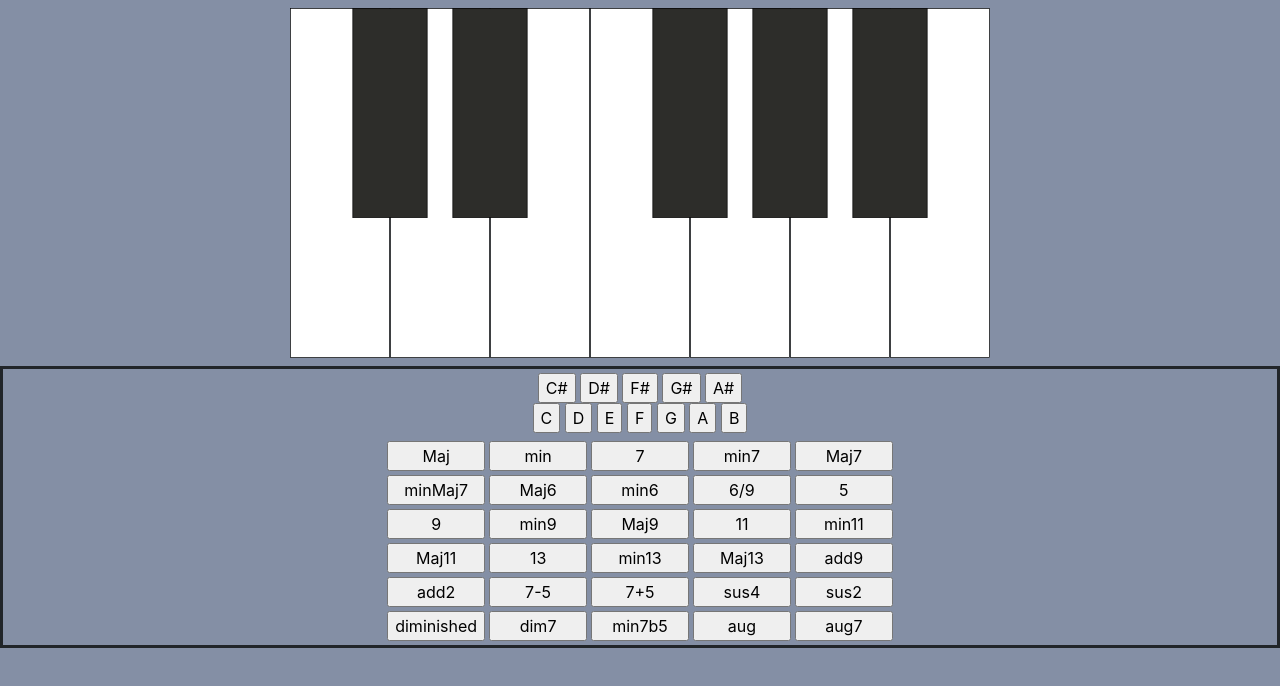
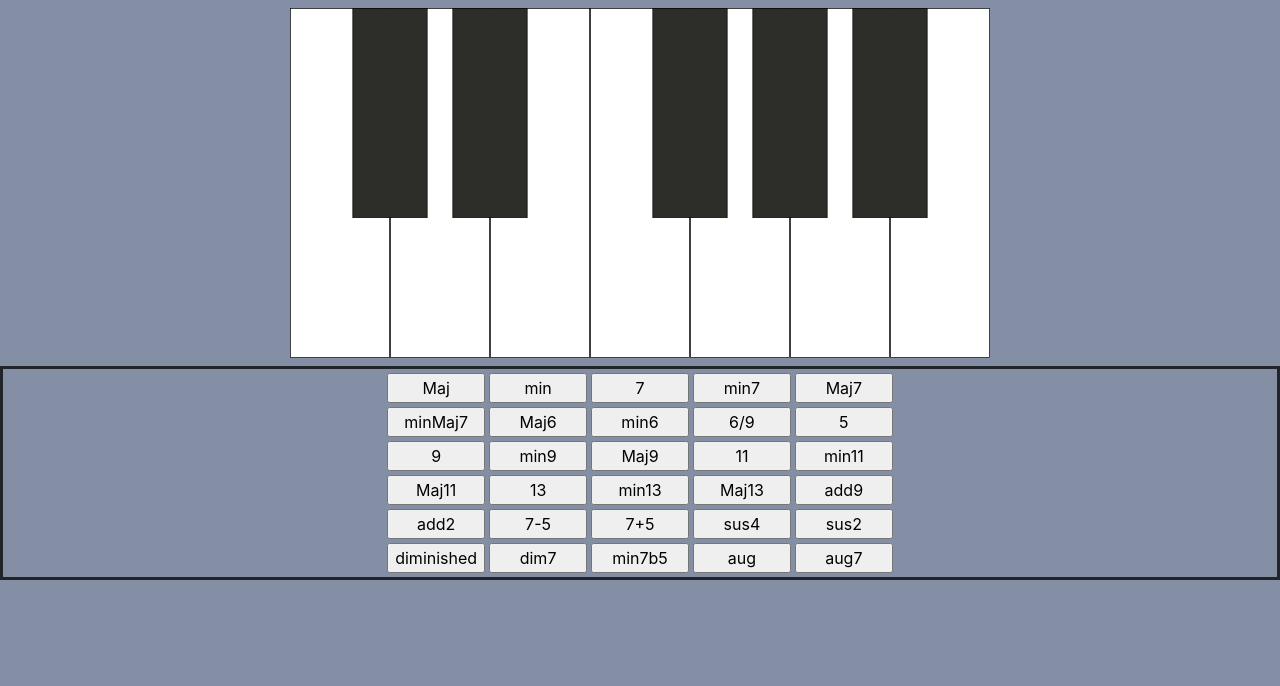
Before and after one commit to elokthewizard/cs50x-final, a plain HTML site: page templates/index.html in a window 1280 px wide. Drawn offline with nearby package versions, Linux system fonts and the light colour scheme.

Commit message:
comment out old controls

```diff
--- a/templates/index.html
+++ b/templates/index.html
@@ -140,7 +140,7 @@
 
 
         <div id="controls">
-            <div id="root-selection">
+            <!-- <div id="root-selection">
 
                 <div class="black-keys">
 
@@ -164,7 +164,7 @@
 
                 </div>
 
-            </div>
+            </div> -->
 
 
             <div id="chord-selection">
```
